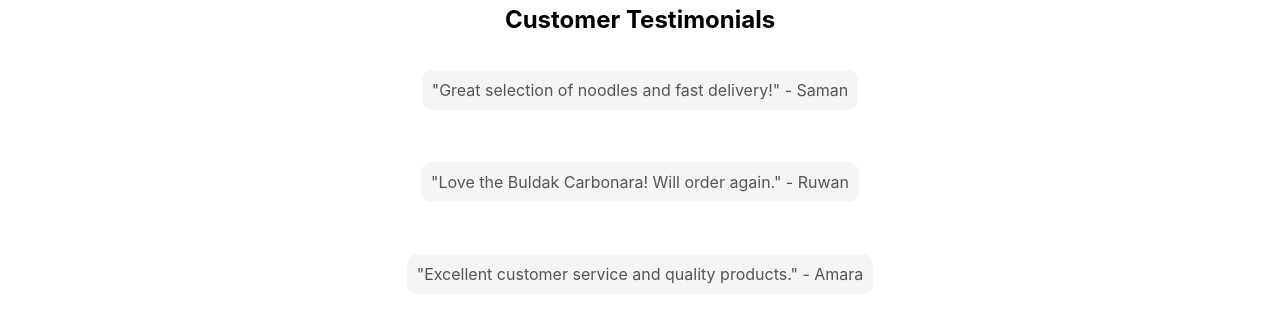
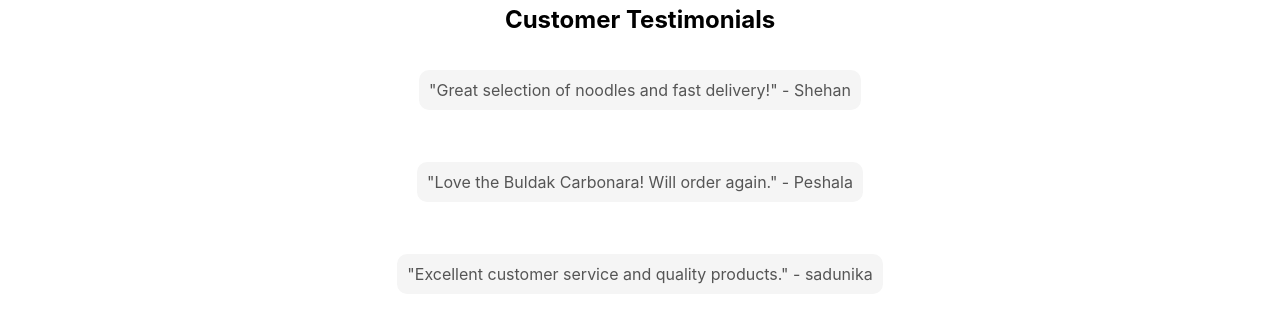
Before and after one commit to amindabandara/LankanKorianHub, a React (Create React App) app: page / in a window 1280 px wide. Shown: the part 1028-1350 px from the top of the page. Built offline with nearby package versions, Linux system fonts and the light colour scheme.

Commit message:
Update Home.js

```diff
--- a/src/components/Home.js
+++ b/src/components/Home.js
@@ -40,13 +40,13 @@ const Home = () => {
         <h2>Customer Testimonials</h2>
         <div className="testimonial-list">
           <div className="testimonial">
-            <p>"Great selection of noodles and fast delivery!" - Saman</p>
+            <p>"Great selection of noodles and fast delivery!" - Shehan</p>
           </div>
           <div className="testimonial">
-            <p>"Love the Buldak Carbonara! Will order again." - Ruwan</p>
+            <p>"Love the Buldak Carbonara! Will order again." - Peshala</p>
           </div>
           <div className="testimonial">
-            <p>"Excellent customer service and quality products." - Amara</p>
+            <p>"Excellent customer service and quality products." - sadunika</p>
           </div>
         </div>
       </section>
```
